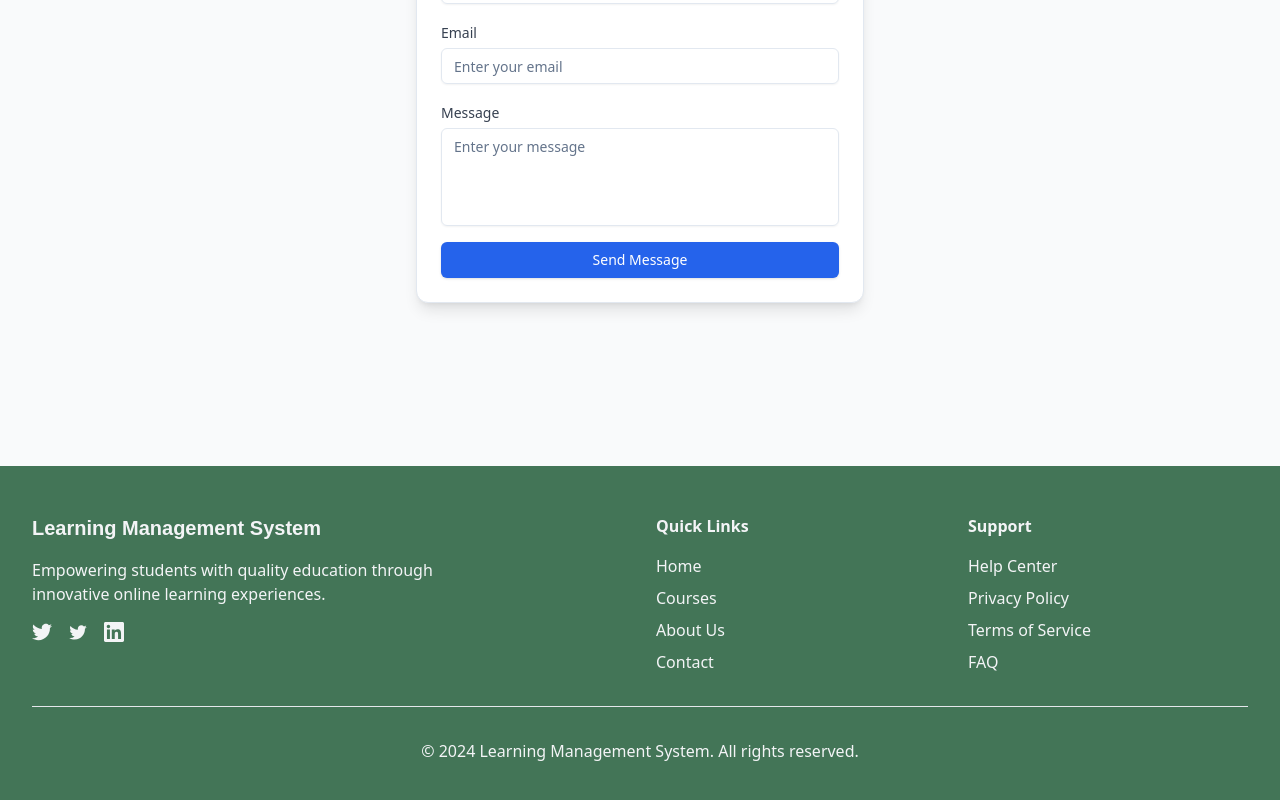
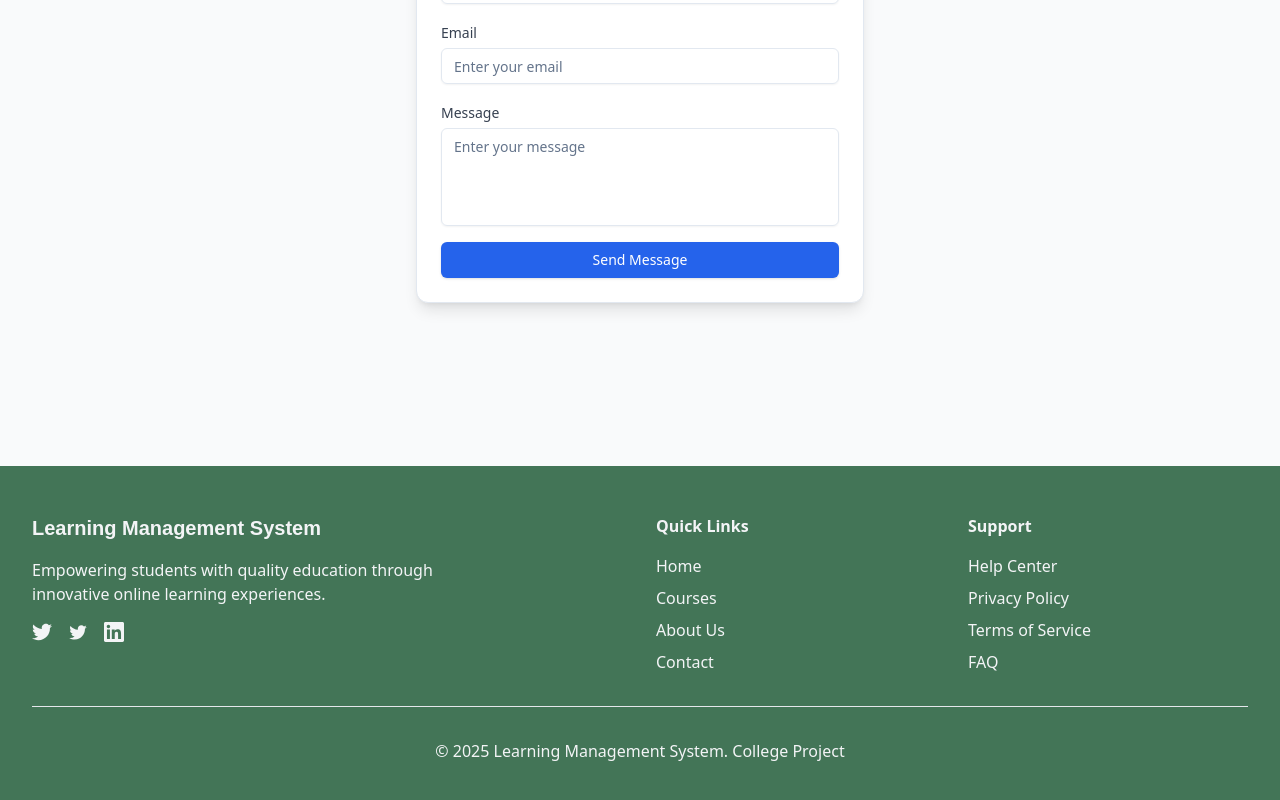
Before and after one commit to ChhiringLama/lms, a React (Vite) app in the folder client/: page /contactus in a window 1280 px wide. Shown: the part 334-1134 px from the top of the page. Built offline with nearby package versions, Linux system fonts and the light colour scheme; no server answers; a web font is replaced by a local one.

Commit message:
Working version

```diff
--- a/client/src/pages/Footer.jsx
+++ b/client/src/pages/Footer.jsx
@@ -57,7 +57,7 @@ const Footer = () => {
         {/* Bottom Bar */}
         <div className="border-t border-gray-200 mt-8 pt-8 text-center">
           <p className="text-gray-100">
-            © 2024 Learning Management System. All rights reserved.
+            © 2025 Learning Management System. College Project
           </p>
         </div>
       </div>
--- a/client/src/pages/Lecturers.jsx
+++ b/client/src/pages/Lecturers.jsx
@@ -67,7 +67,7 @@ const Lecturers = () => {
       <div className="max-w-7xl mx-auto px-4 md:px-8">
         <div className="text-center mb-10">
           <h2 className="font-funnel text-2xl md:text-4xl font-extrabold mb-6 text-gray-800">
-            Browse Lecturers
+            Top Lecturers
           </h2>
           <p className="text-gray-600">
             Meet our top lecturers with the highest number of students.
```
